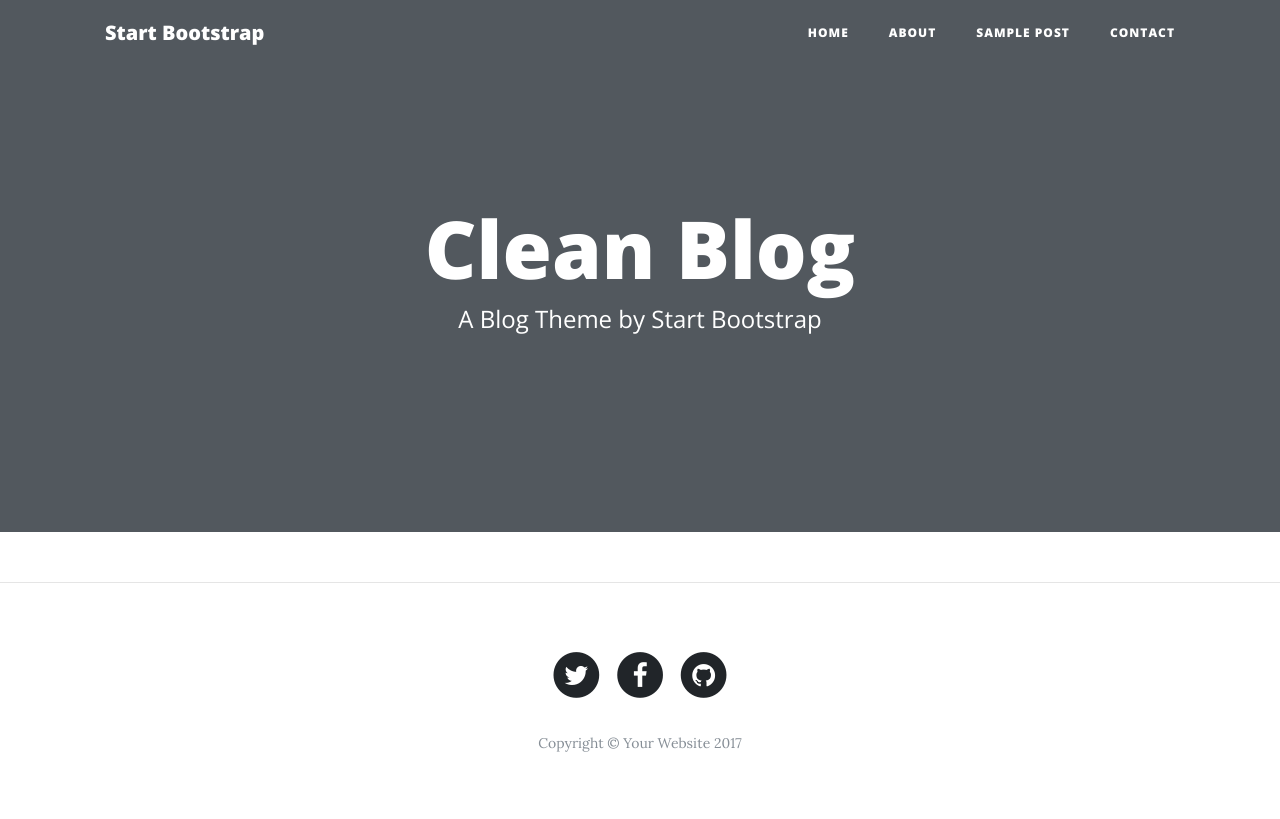
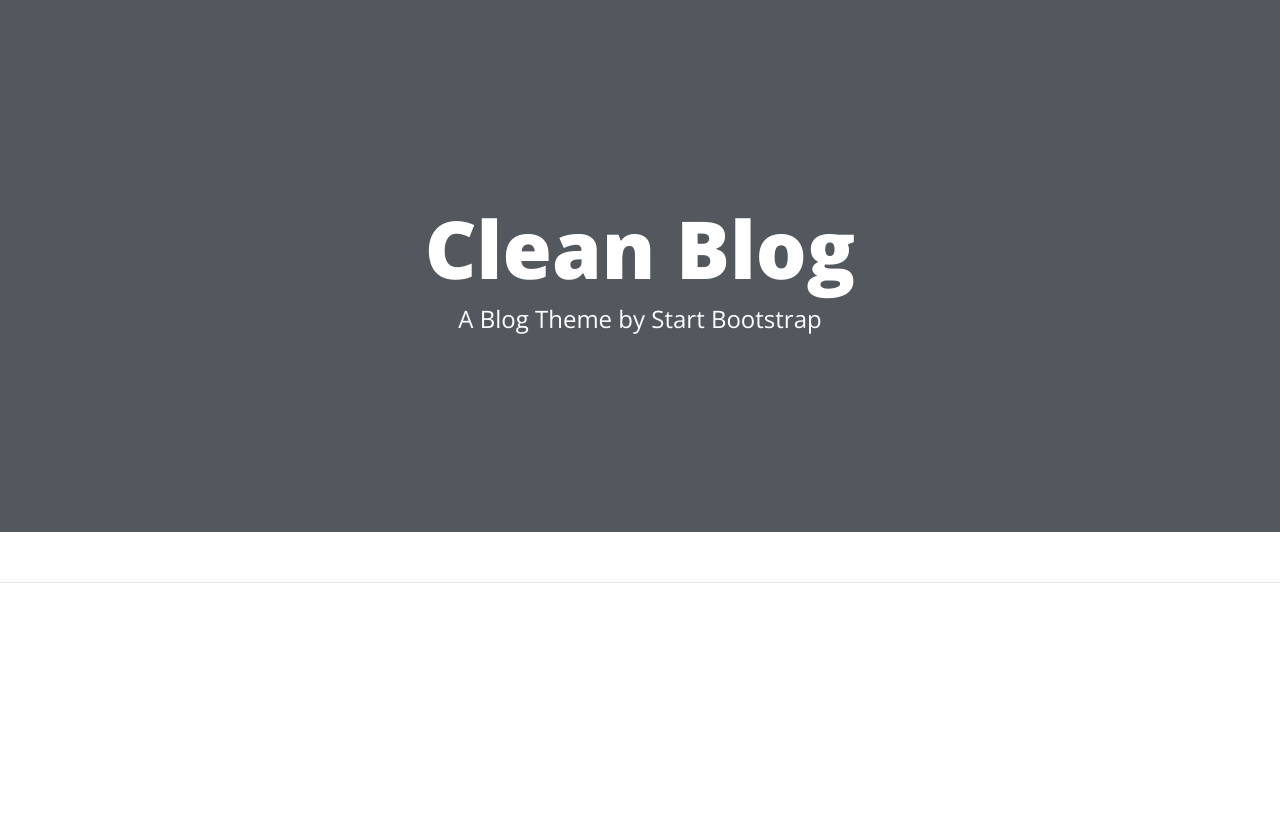
Before and after one commit to simpegsergai/simpegsergai.github.io, a website: page index.html in a window 1280 px wide. Drawn offline with nearby package versions, Linux system fonts and the light colour scheme.

Commit message:
Update index.html

```diff
--- a/index.html
+++ b/index.html
@@ -25,32 +25,7 @@
 
   <body>
 
-    <!-- Navigation -->
-    <nav class="navbar navbar-expand-lg navbar-light fixed-top" id="mainNav">
-      <div class="container">
-        <a class="navbar-brand" href="index.html">Start Bootstrap</a>
-        <button class="navbar-toggler navbar-toggler-right" type="button" data-toggle="collapse" data-target="#navbarResponsive" aria-controls="navbarResponsive" aria-expanded="false" aria-label="Toggle navigation">
-          Menu
-          <i class="fa fa-bars"></i>
-        </button>
-        <div class="collapse navbar-collapse" id="navbarResponsive">
-          <ul class="navbar-nav ml-auto">
-            <li class="nav-item">
-              <a class="nav-link" href="index.html">Home</a>
-            </li>
-            <li class="nav-item">
-              <a class="nav-link" href="about.html">About</a>
-            </li>
-            <li class="nav-item">
-              <a class="nav-link" href="post.html">Sample Post</a>
-            </li>
-            <li class="nav-item">
-              <a class="nav-link" href="contact.html">Contact</a>
-            </li>
-          </ul>
-        </div>
-      </div>
-    </nav>
+
 
     <!-- Page Header -->
     <header class="masthead" style="background-image: url('img/home-bg.jpg')">
@@ -71,42 +46,7 @@
 
     <hr>
 
-    <!-- Footer -->
-    <footer>
-      <div class="container">
-        <div class="row">
-          <div class="col-lg-8 col-md-10 mx-auto">
-            <ul class="list-inline text-center">
-              <li class="list-inline-item">
-                <a href="#">
-                  <span class="fa-stack fa-lg">
-                    <i class="fa fa-circle fa-stack-2x"></i>
-                    <i class="fa fa-twitter fa-stack-1x fa-inverse"></i>
-                  </span>
-                </a>
-              </li>
-              <li class="list-inline-item">
-                <a href="#">
-                  <span class="fa-stack fa-lg">
-                    <i class="fa fa-circle fa-stack-2x"></i>
-                    <i class="fa fa-facebook fa-stack-1x fa-inverse"></i>
-                  </span>
-                </a>
-              </li>
-              <li class="list-inline-item">
-                <a href="#">
-                  <span class="fa-stack fa-lg">
-                    <i class="fa fa-circle fa-stack-2x"></i>
-                    <i class="fa fa-github fa-stack-1x fa-inverse"></i>
-                  </span>
-                </a>
-              </li>
-            </ul>
-            <p class="copyright text-muted">Copyright &copy; Your Website 2017</p>
-          </div>
-        </div>
-      </div>
-    </footer>
+
 
     <!-- Bootstrap core JavaScript -->
     <script src="vendor/jquery/jquery.min.js"></script>
```
